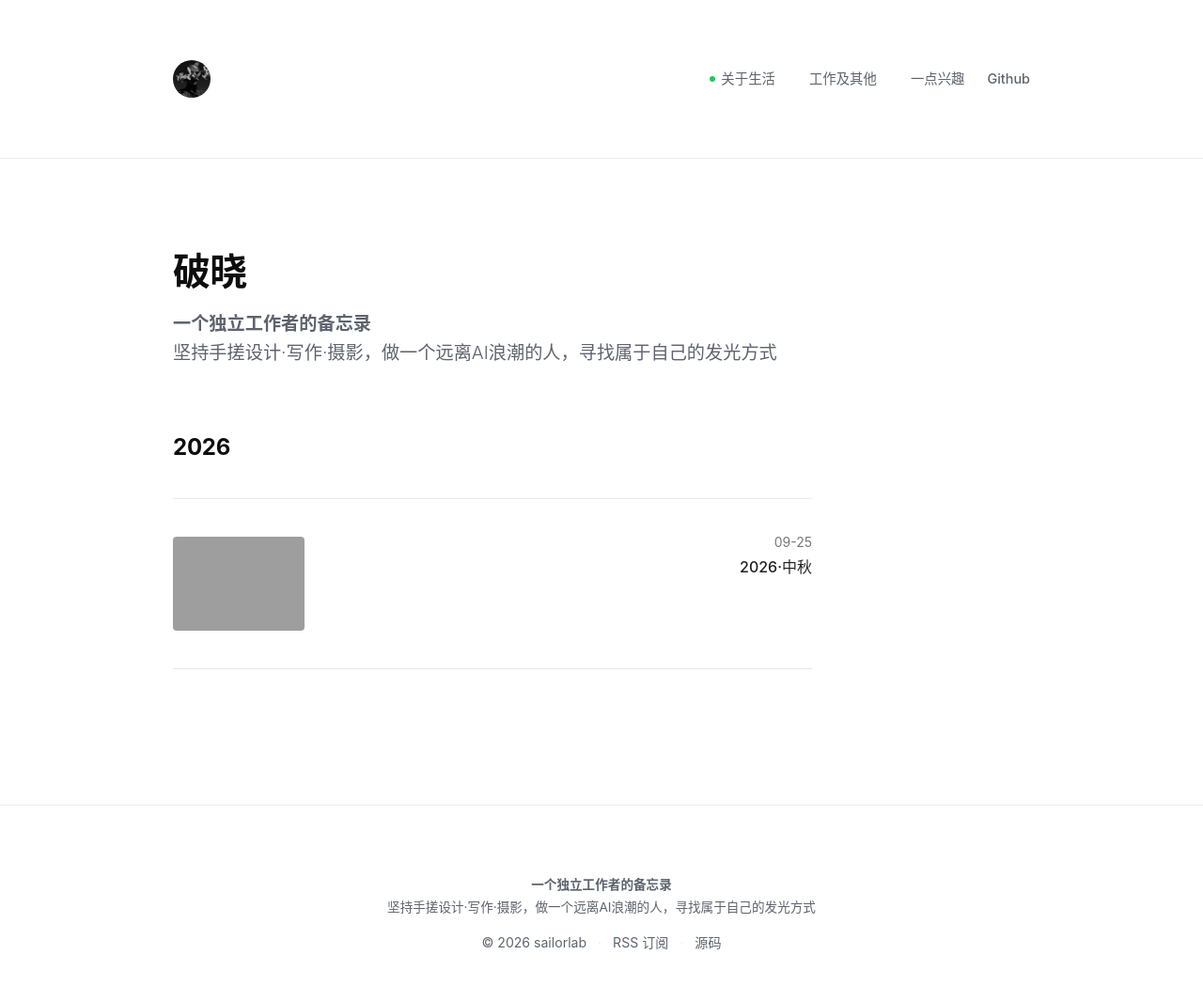
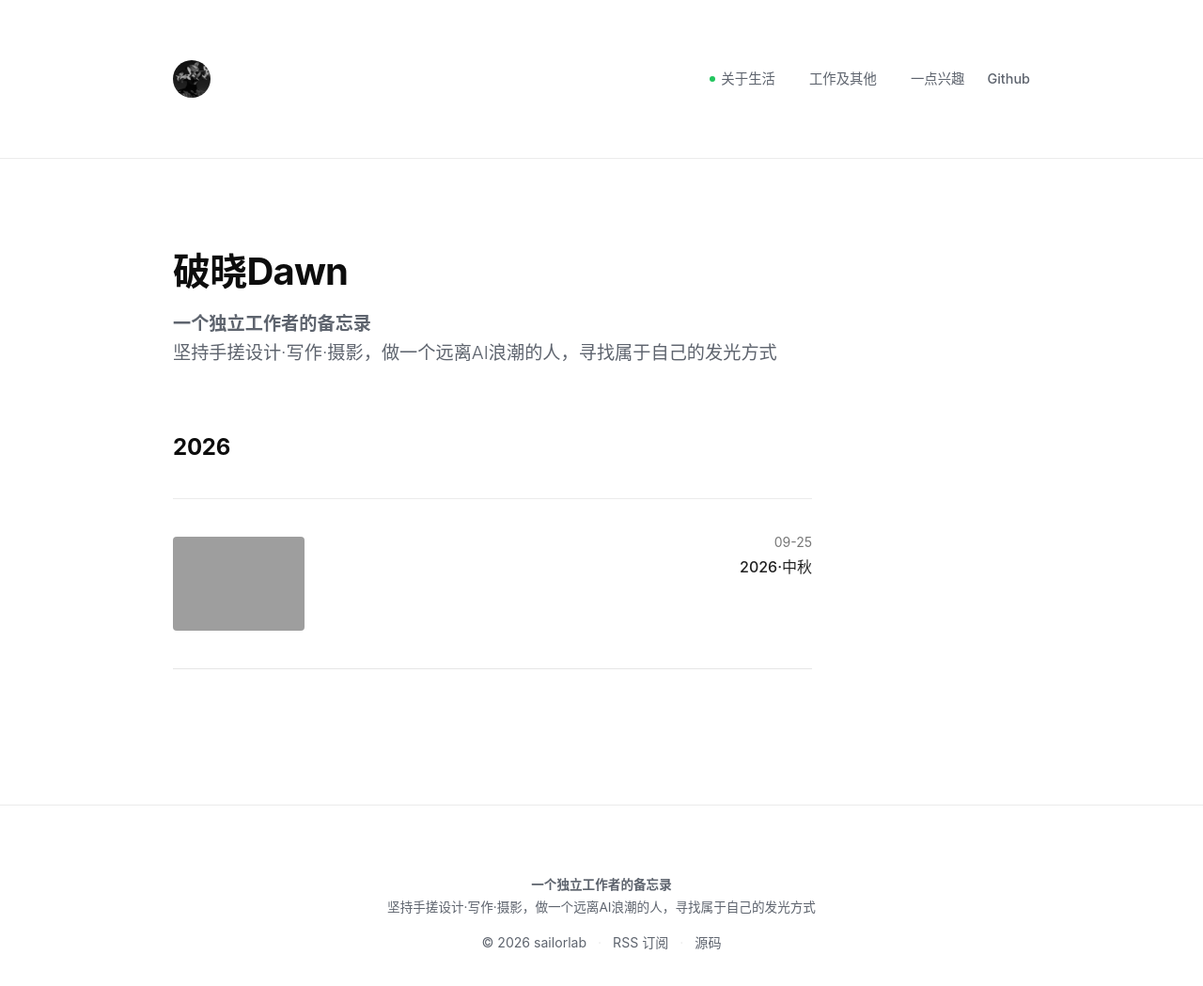
Before and after one commit to sailorlab/blog, a Jekyll site: the page built from index.html, in a window 1280 px wide and 1087 px high. Shown: the top 1049 px of the window at 94% size. Built offline with Jekyll 4.4.1, drawn with Linux system fonts in a browser that asks for light colours; the list of posts is cut into pages by our own code; grey boxes are pictures that could not be loaded.

Commit message:
Update _config.yml

```diff
--- a/_config.yml
+++ b/_config.yml
@@ -1,5 +1,5 @@
 # ── Site Settings ──
-title: 破晓
+title: 破晓Dawn‌
 email: 308211478+sailorlab@users.noreply.github.com
 author: sailorlab
 description: >-
```
